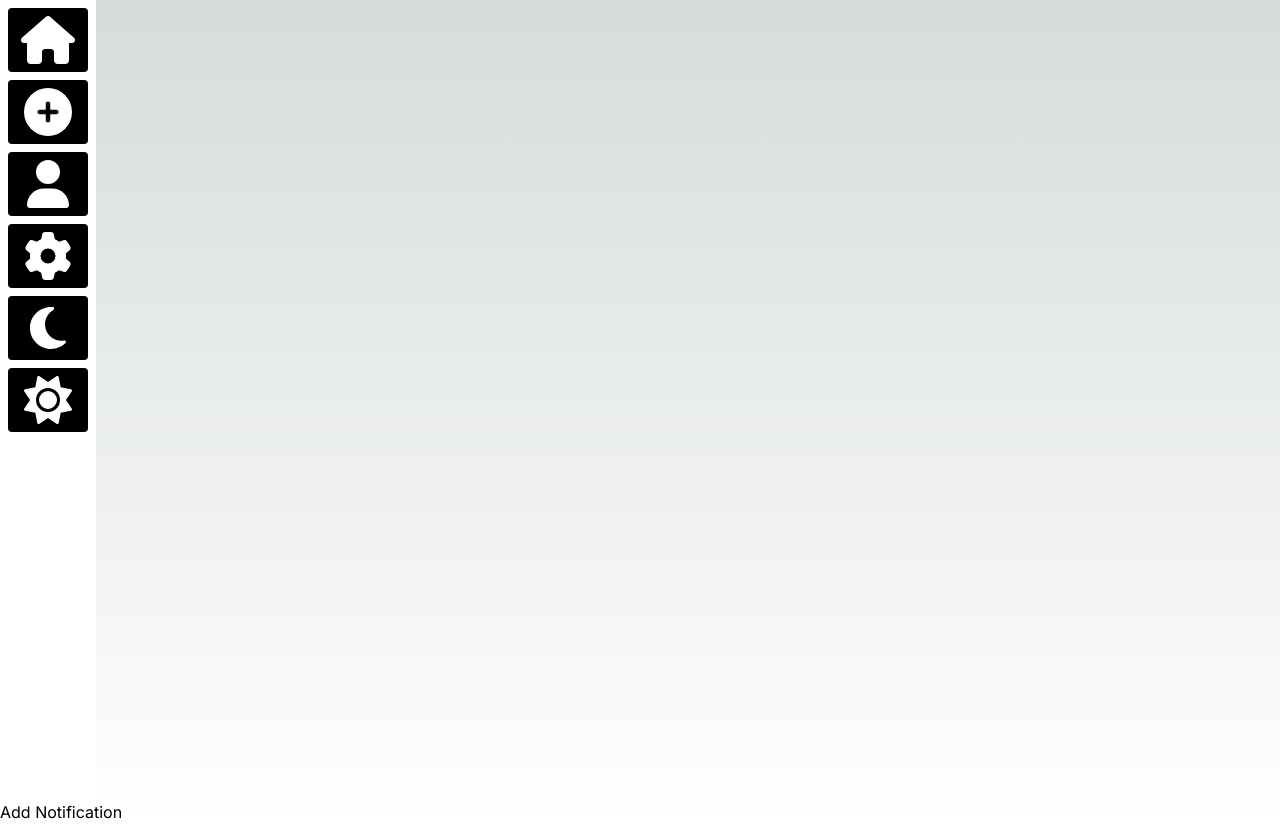
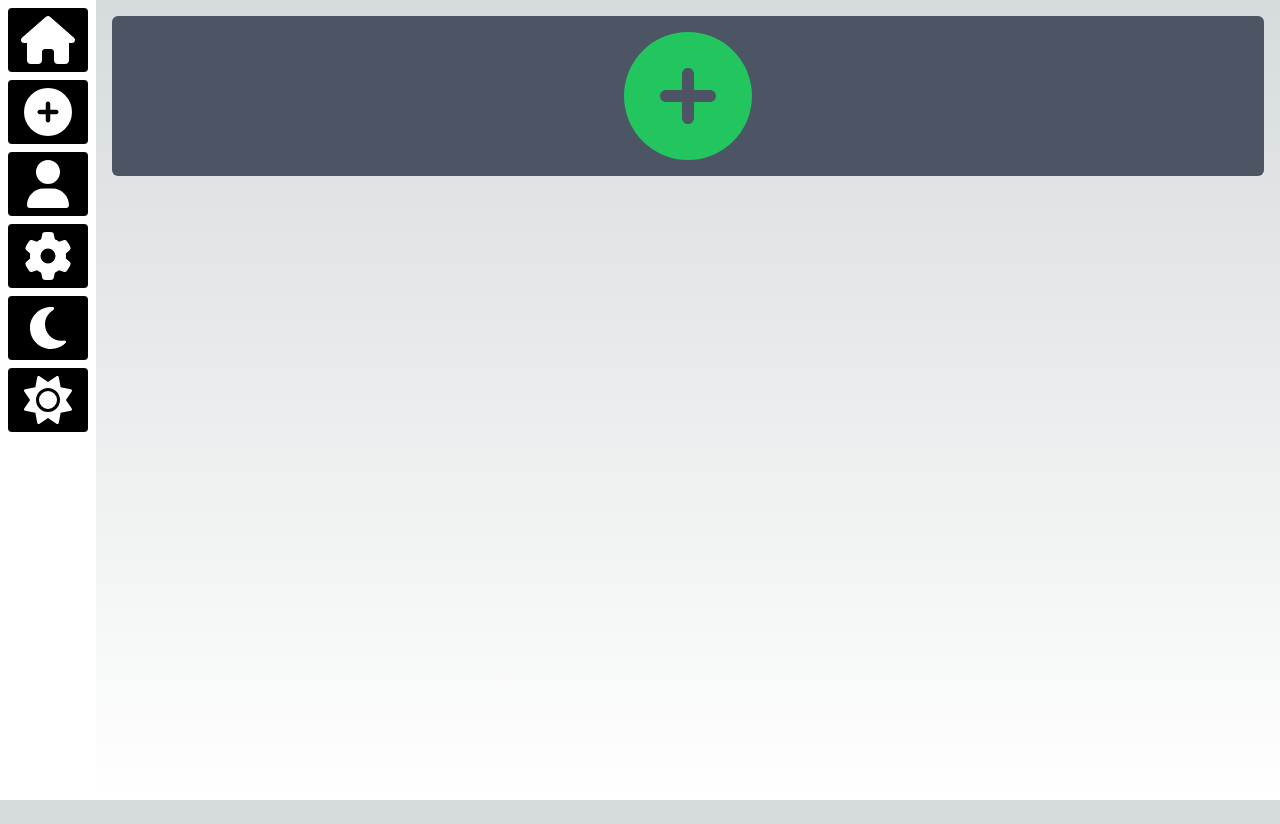
Before and after one commit to 11amanraj/expense-manager, a Next.js app: page / in a window 1280 px wide. After the commit the page ends 800 px from the top, so only its background shows below. Built offline with nearby package versions, Linux system fonts and the light colour scheme.

Commit message:
Created AddEntry component

```diff
--- a/app/layout.tsx
+++ b/app/layout.tsx
@@ -1,8 +1,8 @@
-import NavBar from '@components/NavBar'
+import NavBar from '@components/Navigation/NavBar'
 import { ReduxProvider } from '@redux/provider'
 import '@styles/globals.css'
 import { Inter } from 'next/font/google'
-import Notification from '@components/Notification'
+import Notification from '@components/Notification/Notification'
 
 const inter = Inter({ subsets: ['latin'] })
 
@@ -18,11 +18,11 @@ export default function RootLayout({
 }) {
   return (
     <html lang="en">
-      <body className={inter.className}>
+      <body className={`${inter.className} flex flex-col md:flex-row`}>
         <ReduxProvider>
           <NavBar />
           <Notification />
-          <main>
+          <main className='flex-1'>
             {children}
           </main>
         </ReduxProvider>
--- a/app/page.tsx
+++ b/app/page.tsx
@@ -1,30 +1,12 @@
 'use client'
 
-import { addOneNotification } from '@redux/reducers/notificationReducer'
-import { useDispatch } from 'react-redux'
-import { AppDispatch } from '@redux/store'
-
-interface notification {
-  message: string,
-  error: boolean,
-  id: string
-}
+import AddEntry from '@components/Dashboard/AddEntry'
 
 export default function Home() {
-  const dispatch = useDispatch<AppDispatch>()
-
-  const addNotificationHandler = () => {
-    const notification: notification = {
-      message: Math.random().toString(),
-      error: false,
-      id: Math.random().toString()
-    }
-    dispatch(addOneNotification(notification))
-  }
 
   return (
     <section>
-      <button onClick={addNotificationHandler} className='bg-white text-black'>Add Notification</button>
+      <AddEntry />
     </section>
   )
 }
--- /dev/null
+++ b/components/Dashboard/AddEntry.tsx
@@ -0,0 +1,36 @@
+import { FontAwesomeIcon } from '@fortawesome/react-fontawesome'
+import { faCirclePlus } from '@fortawesome/free-solid-svg-icons'
+import { addOneNotification } from '@redux/reducers/notificationReducer'
+import { useDispatch } from 'react-redux'
+import { AppDispatch } from '@redux/store'
+
+interface notification {
+  message: string,
+  error: boolean,
+  id: string
+}
+
+const AddEntry = () => {
+    const dispatch = useDispatch<AppDispatch>()
+
+    const addEntryHandler = () => {
+        const notification: notification = {
+        message: Math.random().toString(),
+        error: false,
+        id: Math.random().toString()
+        }
+        dispatch(addOneNotification(notification))
+    }
+
+    return (
+        <div className="flex justify-center items-center bg-gray-600 p-4 m-4 rounded-md h-40">
+            <FontAwesomeIcon
+                onClick={addEntryHandler}
+                className='flex-1 h-full w-full text-green-500 cursor-pointer'
+                icon={faCirclePlus}
+            />
+        </div>
+    )
+}
+
+export default AddEntry
```
Also changed, not shown: components/Navigation/Drawer.tsx (renamed from components/Drawer.tsx), components/Navigation/NavBar.tsx (renamed from components/NavBar.tsx), components/Notification/Notification.tsx (renamed from components/Notification.tsx).
